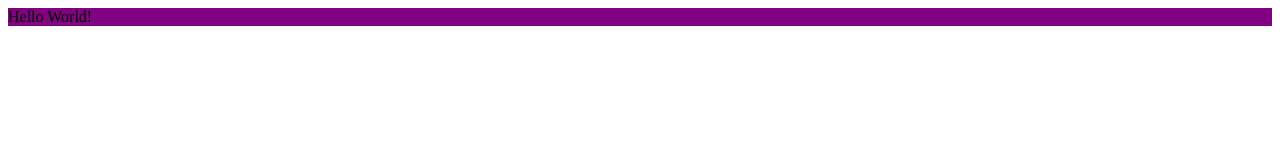
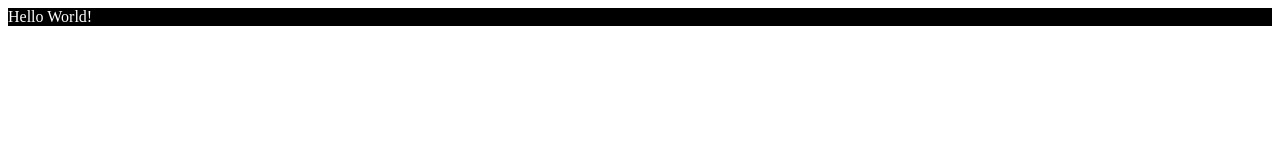
Before and after one commit to SubcorticalSystems/first_repo, a plain HTML site: page index.html in a window 1280 px wide. Drawn offline with Linux system fonts and the light colour scheme.

Commit message:
Initial commit for styles sheet

```diff
--- a/styles.css
+++ b/styles.css
@@ -3,5 +3,9 @@ box-sizing: border-box;
 }
 
 div {
-    background-color: purple ;
+    background-color: black ;
 }
+
+.title {
+    color: white;
+}
```
